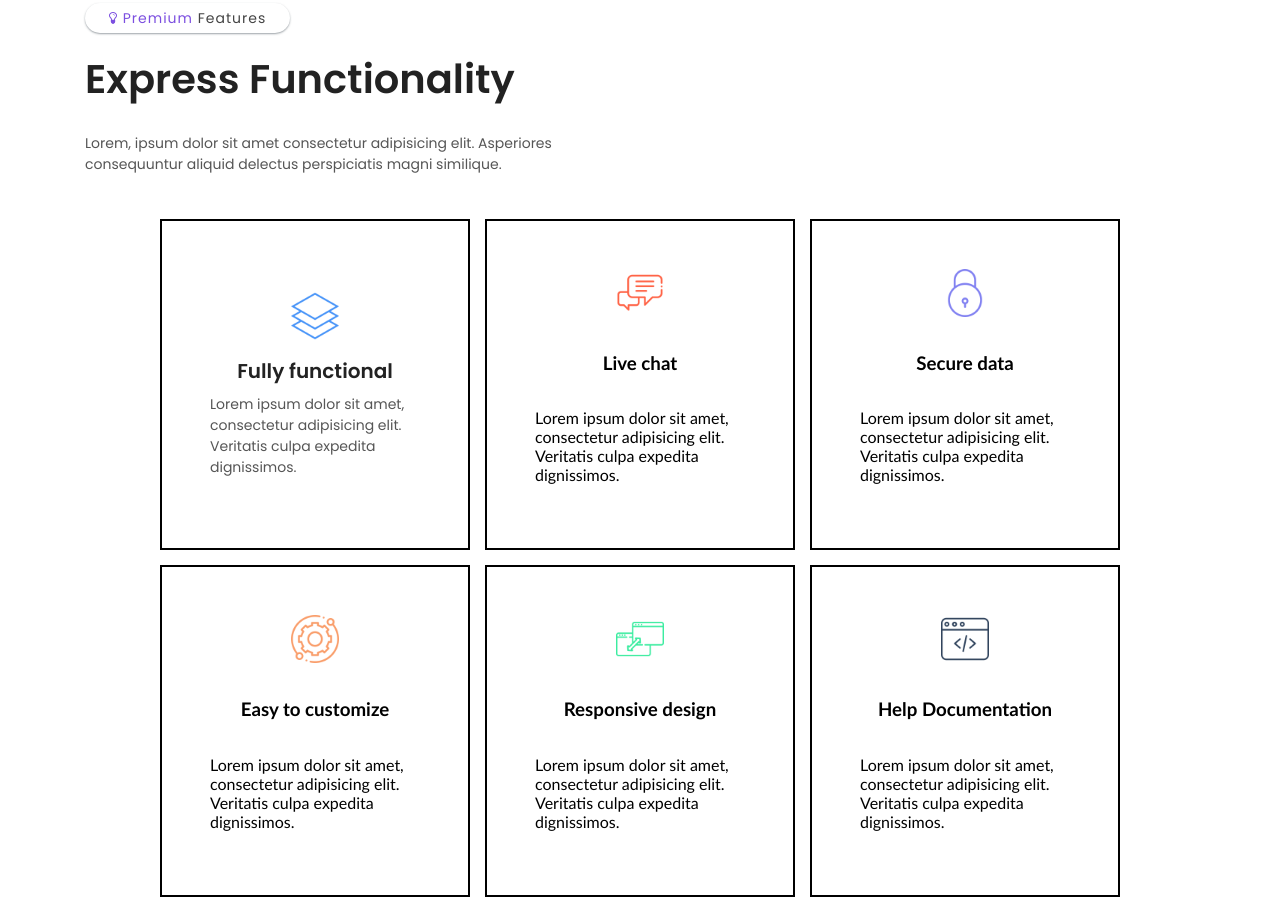
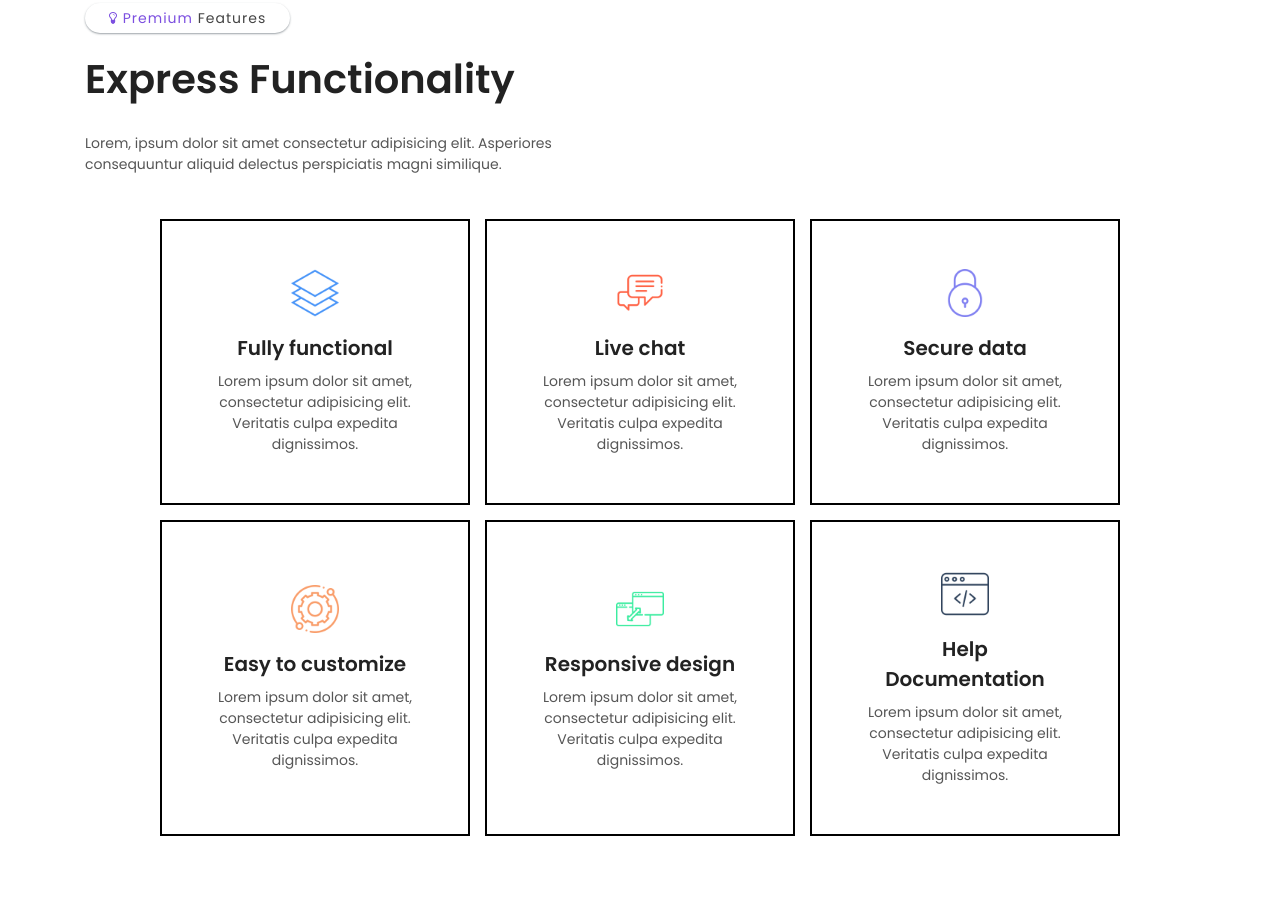
Before and after one commit to Niseme/29-land, a website: page index.html in a window 1280 px wide. Shown: the part 836-1736 px from the top of the page. Drawn offline with Linux system fonts and the light colour scheme.

Commit message:
gridd cell center

```diff
--- a/css/styles/styles.css
+++ b/css/styles/styles.css
@@ -116,21 +116,21 @@ text-transform: capitalize;
 }
 
 .grid-cell{
-    width: 100%;
     display: flex;
     flex-direction: column;
-    align-items:center;
     justify-content: center;
+    align-items: center;
+    text-align: center;
     border: 2px solid black;
     padding: 48px;
 }
 
 .premium-img{
-    display: flex;
-    justify-content: center;
     height: 48px;
+    width: 48px;
     margin-bottom: 16px;
 }
+
 .premium-grid-title{
     font-family: 'Poppins', sans-serif;
     font-size: 20px;
--- a/index.html
+++ b/index.html
@@ -96,32 +96,38 @@
             <div class="grid-cell functional">
                 <img class="premium-img" class="premium-img" src="./img/premium/featured_image_1.png" alt="layers">
                 <h3 class="premium-grid-title">Fully functional</h3>
-                <p class="premium-grid-p">Lorem ipsum dolor sit amet, consectetur adipisicing elit. Veritatis culpa expedita dignissimos.</p>
+                <p class="premium-grid-p">Lorem ipsum dolor sit amet, consectetur adipisicing elit. Veritatis culpa
+                    expedita dignissimos.</p>
             </div>
             <div class="grid-cell chat">
                 <img class="premium-img" src="./img/premium/featured_image_2.png" alt="live chat">
-                <h3>Live chat</h3>
-                <p>Lorem ipsum dolor sit amet, consectetur adipisicing elit. Veritatis culpa expedita dignissimos.</p>
+                <h3 class="premium-grid-title">Live chat</h3>
+                <p class="premium-grid-p">Lorem ipsum dolor sit amet, consectetur adipisicing elit. Veritatis culpa
+                    expedita dignissimos.</p>
             </div>
             <div class="grid-cell secure-data">
                 <img class="premium-img" src="./img/premium/featured_image_3.png" alt="secture data">
-                <h3>Secure data</h3>
-                <p>Lorem ipsum dolor sit amet, consectetur adipisicing elit. Veritatis culpa expedita dignissimos.</p>
+                <h3 class="premium-grid-title">Secure data</h3>
+                <p class="premium-grid-p">Lorem ipsum dolor sit amet, consectetur adipisicing elit. Veritatis culpa
+                    expedita dignissimos.</p>
             </div>
             <div class="grid-cell customize">
                 <img class="premium-img" src="./img/premium/featured_image_4.png" alt="customize">
-                <h3>Easy to customize</h3>
-                <p>Lorem ipsum dolor sit amet, consectetur adipisicing elit. Veritatis culpa expedita dignissimos.</p>
+                <h3 class="premium-grid-title">Easy to customize</h3>
+                <p class="premium-grid-p">Lorem ipsum dolor sit amet, consectetur adipisicing elit. Veritatis culpa
+                    expedita dignissimos.</p>
             </div>
             <div class="grid-cell design">
                 <img class="premium-img" src="./img/premium/featured_image_5.png" alt="design">
-                <h3>Responsive design</h3>
-                <p>Lorem ipsum dolor sit amet, consectetur adipisicing elit. Veritatis culpa expedita dignissimos.</p>
+                <h3 class="premium-grid-title">Responsive design</h3>
+                <p class="premium-grid-p">Lorem ipsum dolor sit amet, consectetur adipisicing elit. Veritatis culpa
+                    expedita dignissimos.</p>
             </div>
             <div class="grid-cell documentation">
                 <img class="premium-img" src="./img/premium/featured_image_6.png" alt="help">
-                <h3>Help Documentation</h3>
-                <p>Lorem ipsum dolor sit amet, consectetur adipisicing elit. Veritatis culpa expedita dignissimos.</p>
+                <h3 class="premium-grid-title">Help Documentation</h3>
+                <p class="premium-grid-p">Lorem ipsum dolor sit amet, consectetur adipisicing elit. Veritatis culpa
+                    expedita dignissimos.</p>
             </div>
         </div>
     </section>
```
